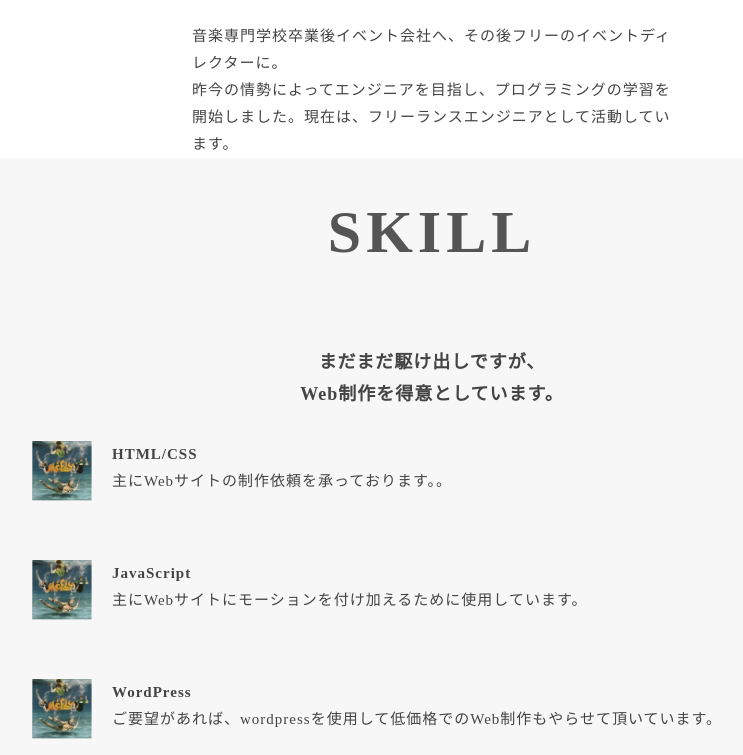
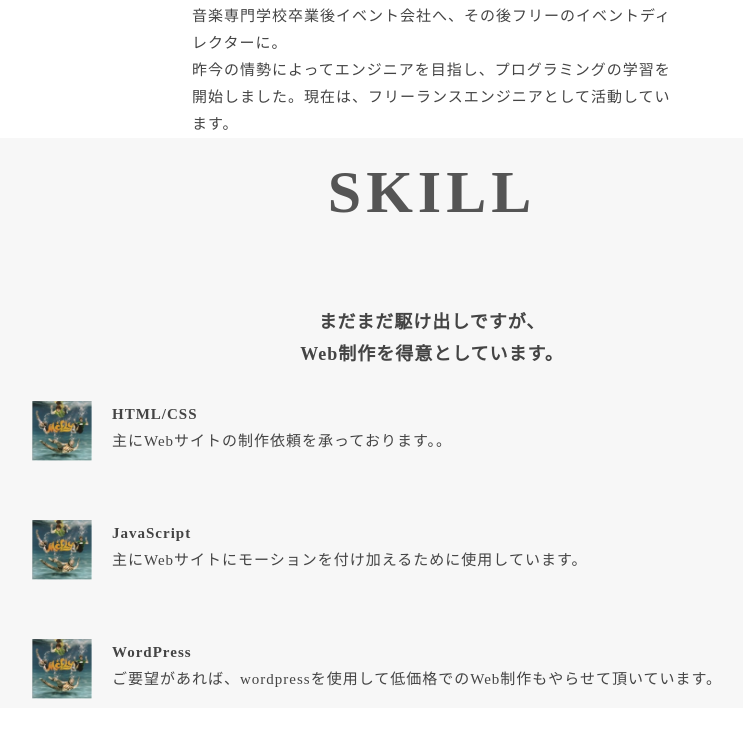
Before and after one commit to yoshitookumura/portfoliotest, a plain HTML site: page index.html in a window 1280 px wide. Shown: the part 1178-1933 px from the top of the page, without its empty margins (208-951 px from the left). Drawn offline with Linux system fonts and the light colour scheme.

Commit message:
フッター余白3

```diff
--- a/css/common.css
+++ b/css/common.css
@@ -63,7 +63,7 @@ li {
   text-shadow: 1px 1px 0 black;
 }
 .section {
-  padding: 20px 0;
+  padding-top: 20px 0;
 }
 
 .section:nth-of-type(odd) {
```
